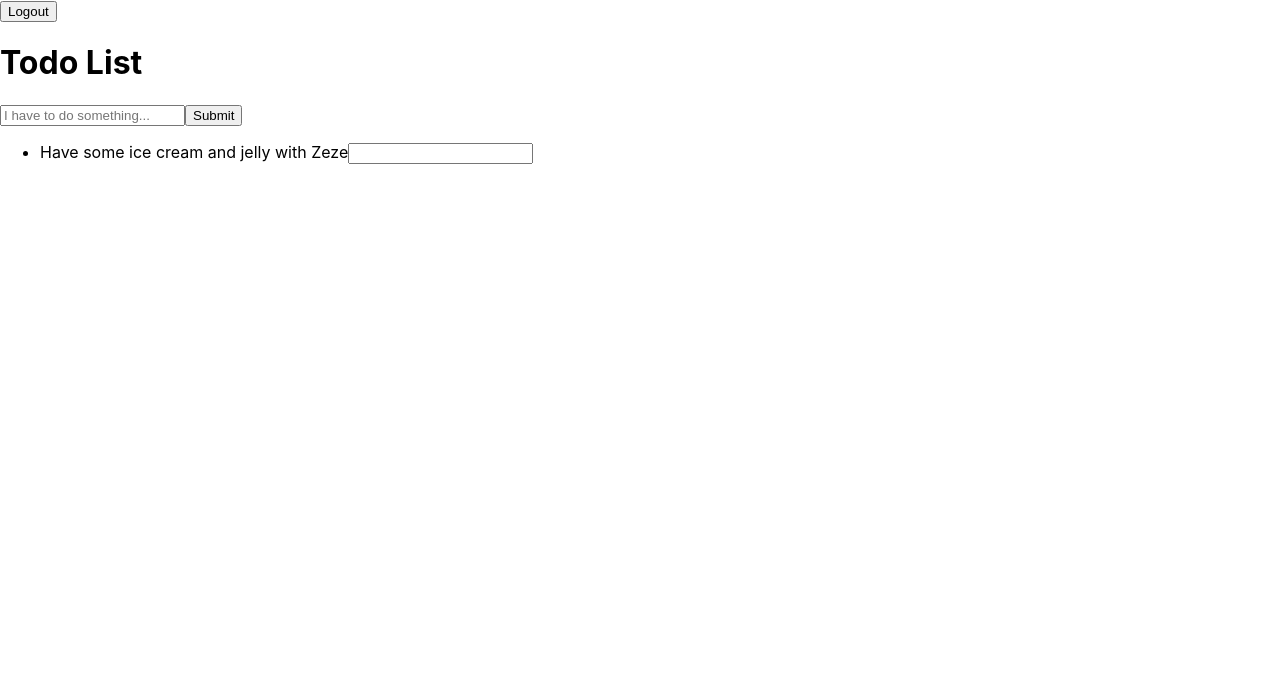
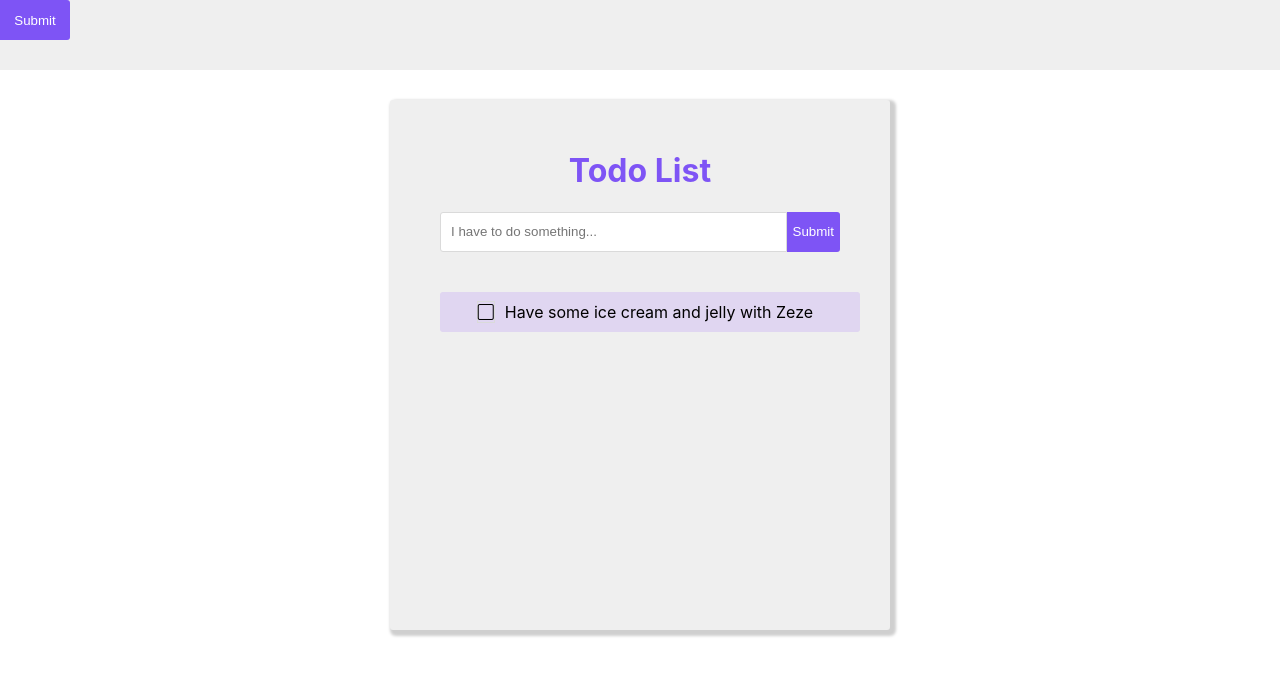
Before and after one commit to davinahi/wanted-pre-onboarding-frontend, a React (Create React App) app in the folder todo-list/: page / in a window 1280 px wide. Shown: the top 676 px of the page. Built offline with nearby package versions, Linux system fonts and the light colour scheme.

Commit message:
:art: todo list css

```diff
--- a/todo-list/package.json
+++ b/todo-list/package.json
@@ -3,9 +3,11 @@
   "version": "0.1.0",
   "private": true,
   "dependencies": {
+    "@fortawesome/fontawesome-free": "^6.2.0",
     "@testing-library/jest-dom": "^5.16.5",
     "@testing-library/react": "^13.4.0",
     "@testing-library/user-event": "^13.5.0",
+    "bootstrap-icons": "^1.9.1",
     "react": "^18.2.0",
     "react-dom": "^18.2.0",
     "react-scripts": "5.0.1",
--- a/todo-list/src/App.js
+++ b/todo-list/src/App.js
@@ -10,7 +10,7 @@ function App() {
       <Header />
 
       <Template className="container">
-        <h1>Todo List</h1>
+        <H1>Todo List</H1>
         <InputForm />
         <List />
       </Template>
@@ -18,6 +18,18 @@ function App() {
   );
 }
 
-const Template = styled.div``;
+const Template = styled.div`
+  width: 450px;
+  background: #efefef;
+  margin: 30px auto 0;
+  height: 500px;
+  padding: 30px 25px 0 25px;
+  border-radius: 3px;
+  box-shadow: 3px 3px 3px 3px #cfcfcf;
+`;
+const H1 = styled.h1`
+  color: #7e54f5;
+  text-align: center;
+`;
 
 export default App;
--- a/todo-list/src/components/Todos/InputForm.jsx
+++ b/todo-list/src/components/Todos/InputForm.jsx
@@ -1,17 +1,28 @@
 import React from "react";
+import Button from "../UI/Button";
 import styled from "styled-components";
 
 const InputForm = () => {
   return (
     <Form>
       <Input type="text" placeholder="I have to do something..." />
-      <Button type="submit">Submit</Button>
+      <Button />
     </Form>
   );
 };
 
-const Form = styled.form``;
-const Input = styled.input``;
-const Button = styled.button``;
+const Form = styled.form`
+  width: 400px;
+  height: 40px;
+  display: flex;
+  margin-left: 25px;
+`;
+const Input = styled.input`
+  width: 100%;
+  border: 1px solid #dadada;
+  border-radius: 3px 0 0 3px;
+  padding: 10px;
+  outline: none;
+`;
 
 export default InputForm;
--- /dev/null
+++ b/todo-list/src/components/Todos/Item.jsx
@@ -0,0 +1,41 @@
+import React from "react";
+import styled from "styled-components";
+import "bootstrap-icons/font/bootstrap-icons.css";
+
+// <i class="bi bi-pencil-square"></i> 수정 아이콘
+
+const Item = () => {
+  return (
+    <Li>
+      <Checkbox>
+        {/* <i className="bi bi-check-square"></i> */}
+        <i className="bi bi-square"></i>
+      </Checkbox>
+      <Label forhtml="todoItemLabel">
+        Have some ice cream and jelly with Zeze
+      </Label>
+      {/* <input type="text" id="todoItemLabel" /> */}
+    </Li>
+  );
+};
+
+const Checkbox = styled.span`
+  width: 30px;
+  border: 1px solid #dadada;
+`;
+
+const Li = styled.li`
+  width: 100%;
+  background-color: #e0d6f1;
+  padding: 10px;
+  /* border: 1px solid #dadada; */
+  border-radius: 3px;
+  align-items: center;
+  /* box-shadow: 3px 3px 3px 3px #e3e1e1; */
+`;
+
+const Label = styled.label`
+  margin: 10px;
+`;
+
+export default Item;
--- a/todo-list/src/components/Todos/List.jsx
+++ b/todo-list/src/components/Todos/List.jsx
@@ -1,16 +1,22 @@
 import React from "react";
+import Item from "./Item";
+import styled from "styled-components";
 
 const List = () => {
   return (
-    <ul className="todoList">
-      <li>
-        <label forhtml="todoItemLabel">
-          Have some ice cream and jelly with Zeze
-        </label>
-        <input type="text" id="todoItemLabel" />
-      </li>
-    </ul>
+    <Ul className="todoList">
+      <Item />
+    </Ul>
   );
 };
 
+const Ul = styled.ul`
+  width: 400px;
+  height: 300px;
+  margin: 40px 0 0 25px;
+  /* background-color: #cfcfcf; */
+  padding: 0;
+  text-align: center;
+`;
+
 export default List;
--- /dev/null
+++ b/todo-list/src/components/UI/Button.jsx
@@ -0,0 +1,26 @@
+import React from "react";
+import styled from "styled-components";
+
+//<i class="bi bi-plus-square"></i>; + 버튼
+
+const Button = (props) => {
+  return (
+    <div>
+      <Btn type="submit" {...props}>
+        Submit
+      </Btn>
+    </div>
+  );
+};
+
+const Btn = styled.button`
+  border: none;
+  border-radius: 0 3px 3px 0;
+  background-color: #7e54f5;
+  width: ${(props) => props.width || "100%"};
+  height: ${(props) => props.height || "100%"};
+  color: #fff;
+  font-weight: 400;
+`;
+
+export default Button;
--- a/todo-list/src/components/UI/Header.jsx
+++ b/todo-list/src/components/UI/Header.jsx
@@ -1,11 +1,21 @@
 import React from "react";
+import Button from "./Button";
+import styled from "styled-components";
 
 const Header = () => {
   return (
-    <header>
-      <button className="Logout">Logout</button>
-    </header>
+    <HeaderBar>
+      <Button className="Logout" width="70px" height="40px">
+        Logout
+      </Button>
+    </HeaderBar>
   );
 };
 
+const HeaderBar = styled.header`
+  position: relative;
+  background: #efefef;
+  height: 70px;
+`;
+
 export default Header;
--- a/todo-list/src/index.css
+++ b/todo-list/src/index.css
@@ -1,13 +1,14 @@
+* {
+  list-style: none;
+}
 body {
   margin: 0;
-  font-family: -apple-system, BlinkMacSystemFont, 'Segoe UI', 'Roboto', 'Oxygen',
-    'Ubuntu', 'Cantarell', 'Fira Sans', 'Droid Sans', 'Helvetica Neue',
+  font-family: -apple-system, BlinkMacSystemFont, "Segoe UI", "Roboto", "Oxygen",
+    "Ubuntu", "Cantarell", "Fira Sans", "Droid Sans", "Helvetica Neue",
     sans-serif;
-  -webkit-font-smoothing: antialiased;
-  -moz-osx-font-smoothing: grayscale;
 }
 
 code {
-  font-family: source-code-pro, Menlo, Monaco, Consolas, 'Courier New',
+  font-family: source-code-pro, Menlo, Monaco, Consolas, "Courier New",
     monospace;
 }
```
Also changed, not shown: todo-list/src/components/Todos/ListItem.jsx (deleted), 1 other file (tests, documents, lock files or other folders).
